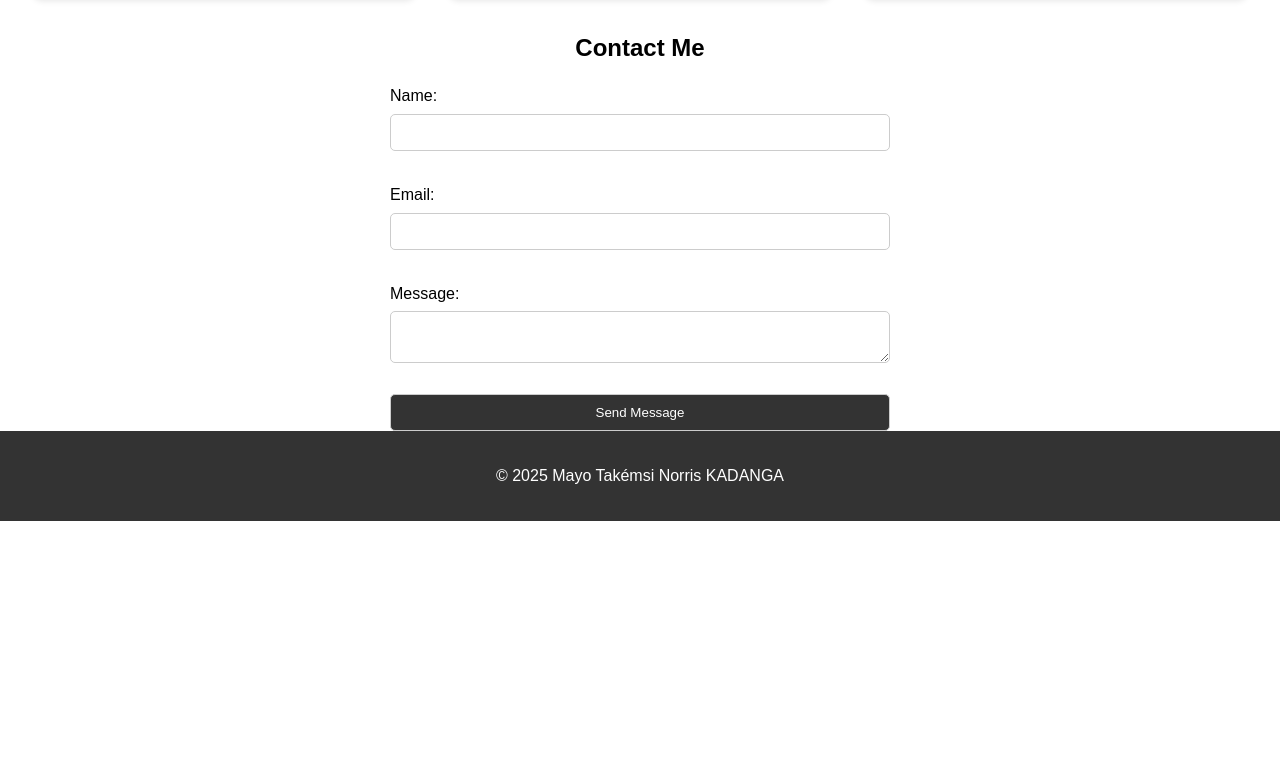
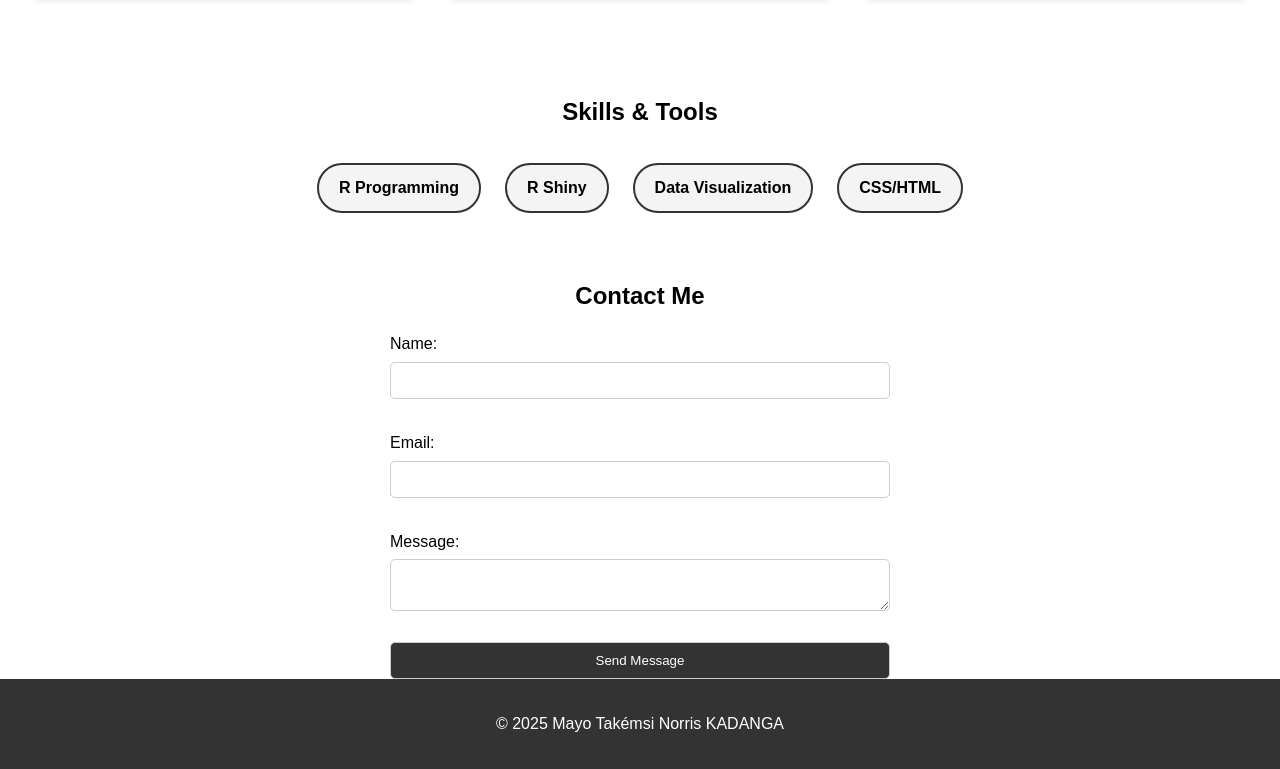
Before and after one commit to mayonorris/alx_html_css, a plain HTML site: page training/Mayo/index.html in a window 1280 px wide. Shown: the part 1596-2365 px from the top of the page. Before the commit the page ends 2117 px from the top, so only its background shows below. Drawn offline with Linux system fonts and the light colour scheme.

Commit message:
more features

```diff
--- a/training/Mayo/index.html
+++ b/training/Mayo/index.html
@@ -59,6 +59,16 @@
 
     </section>
 
+    <section id="skills">
+        <h2>Skills & Tools</h2>
+            <div class="skills-container">
+                <div class="skill-card">R Programming</div>
+                <div class="skill-card">R Shiny</div>
+                <div class="skill-card">Data Visualization</div>
+                <div class="skill-card">CSS/HTML</div>
+            </div>
+    </section>
+
     <section id="contact-form">
 
         <h2>Contact Me</h2>
--- a/training/Mayo/style.css
+++ b/training/Mayo/style.css
@@ -2,6 +2,10 @@
     margin: 0;
     padding: 0;
     box-sizing: border-box;
+}
+
+html {
+    scroll-behavior: smooth;
 }
 
 body {
@@ -14,7 +18,13 @@ header {
     color: white;
     padding: 1rem;
     text-align: center;
+
+    /* Sticky Magic */
+    position: sticky;
+    top: 0;
+    z-index: 1000; /* Ensures the header stays on top of other elements */
 }
+
 /* Navigation Styles */
 nav ul {
     list-style: none;
@@ -42,6 +52,11 @@ nav a:hover {
     background-color: #f4f4f4; /* Light gray background to distinguish it */
     flex-direction: column; /* Stacks items vertically */
     text-align: center;       /* Ensures text inside aligns center too */
+    background: linear-gradient(rgba(0,0,0,0.6), rgba(0,0,0,0.6)),
+                url('https://images.unsplash.com/photo-1498050108023-c5249f4df085?auto=format&fit=crop&w=1350&q=80');
+    background-size: cover;
+    background-position: center;
+    color: white; /* Make text white to contrast with dark image */
 }
 
 #projects {
@@ -141,3 +156,33 @@ button:hover {
     box-shadow: 0 10px 20px rgba(0,0,0,0.2); /* Deepens the shadow */
     border: 1px solid #f4d03f; /* Adds a subtle gold border */
 }
+
+
+#skills {
+    padding: 4rem 2rem;
+    text-align: center;
+    background: #fff;
+}
+
+.skills-container {
+    display: flex;
+    justify-content: center;
+    flex-wrap: wrap; /* Allows skills to drop to the next line on mobile */
+    gap: 1.5rem;
+    margin-top: 2rem;
+}
+
+.skill-card {
+    background: #f4f4f4;
+    padding: 10px 20px;
+    border-radius: 50px; /* Makes them pill-shaped */
+    font-weight: bold;
+    border: 2px solid #333;
+    transition: all 0.3s ease;
+}
+
+.skill-card:hover {
+    background: #333;
+    color: #f4d03f;
+    transform: scale(1.1);
+}
```
